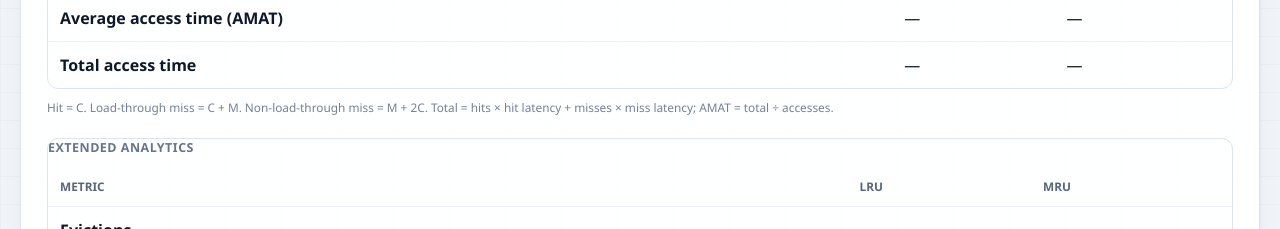
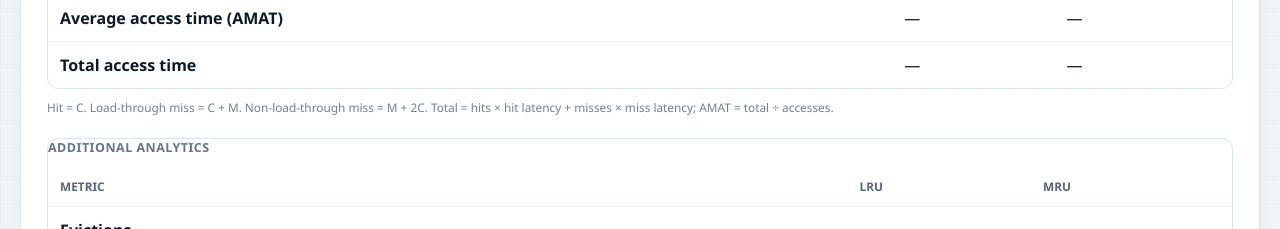
Before and after one commit to matthewandrecorral/CSARCH2-G1-Simulation-Project, a React (Vite) app: page / in a window 1280 px wide. Shown: the part 2560-2789 px from the top of the page. Built offline with nearby package versions, Linux system fonts and the light colour scheme.

Commit message:
Update StatisticsPanel.tsx

```diff
--- a/src/components/StatisticsPanel.tsx
+++ b/src/components/StatisticsPanel.tsx
@@ -335,7 +335,7 @@ export function StatisticsPanel({
 
       <div className="table-wrap">
         <table>
-          <caption className="metric-table-caption">Extended analytics</caption>
+          <caption className="metric-table-caption">Additional analytics</caption>
           <thead>
             <tr>
               <th scope="col">Metric</th>
```
